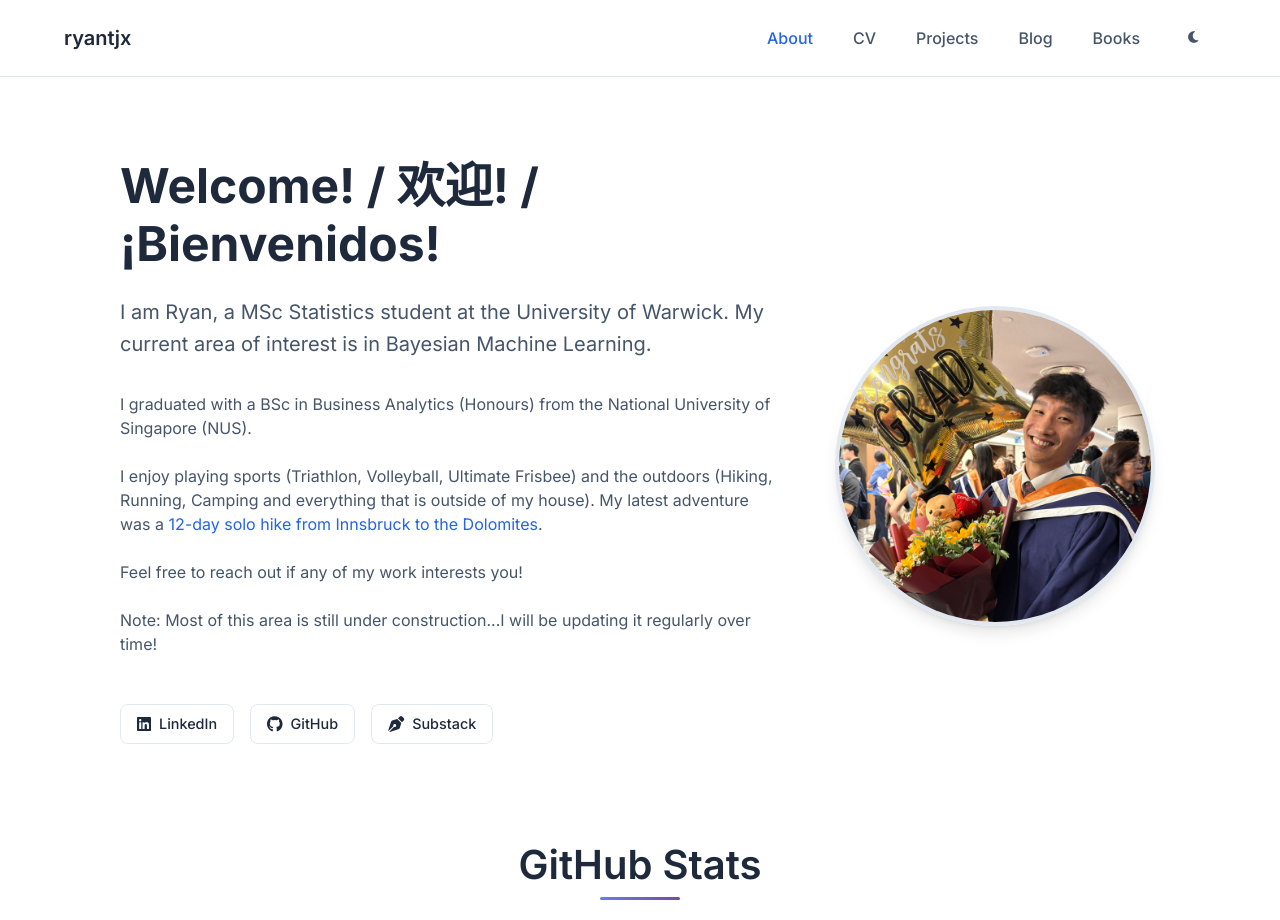
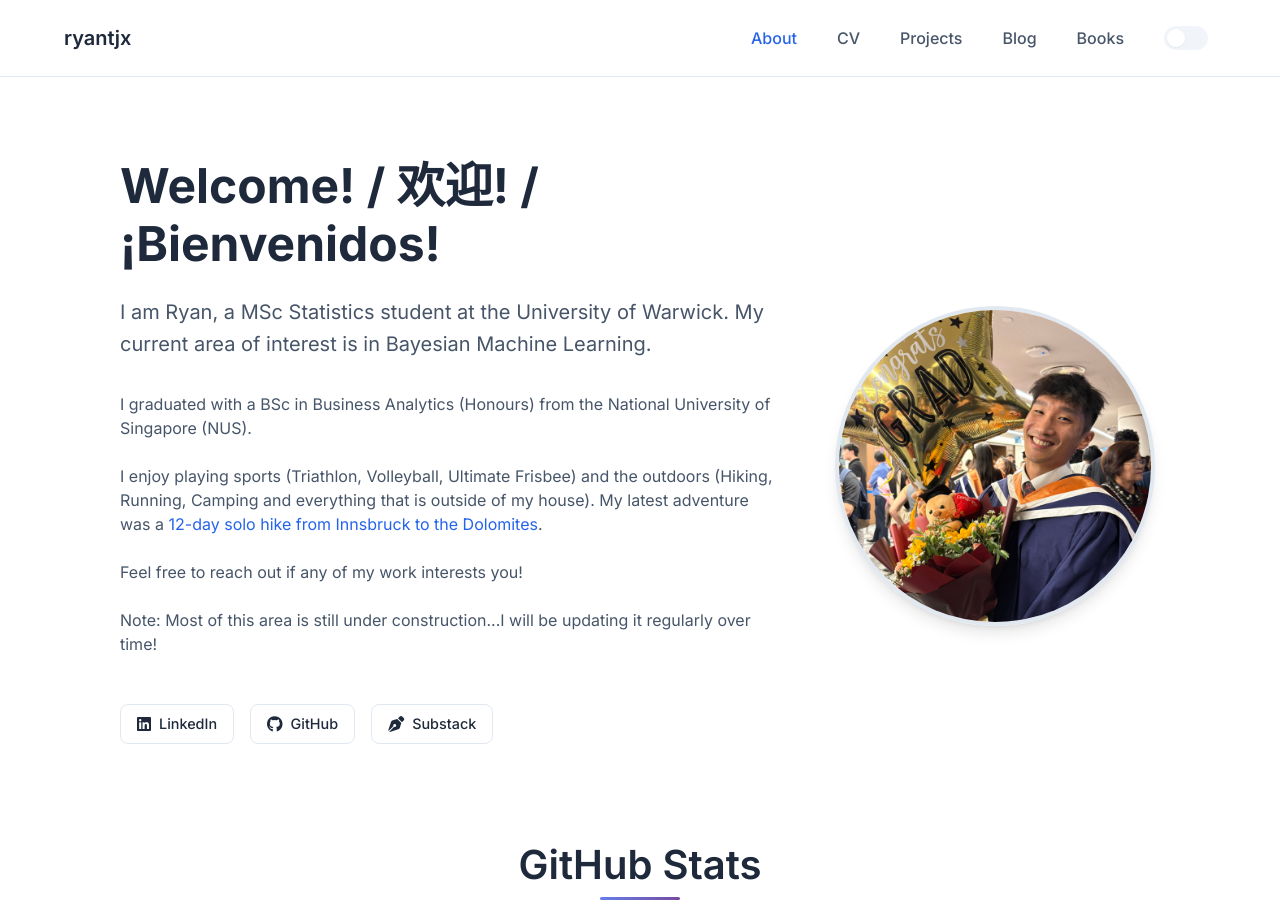
Before and after one commit to ryantjx/ryantjx.github.io, a Jekyll site: the page built from index.html, in a window 1280 px wide. Shown: the top 920 px of the page. Built offline with Jekyll 4.4.1, drawn with Linux system fonts in a browser that asks for light colours; the list of posts is cut into pages by our own code; grey boxes are pictures that could not be loaded.

Commit message:
update toggle buttons

```diff
--- a/_includes/header.html
+++ b/_includes/header.html
@@ -38,16 +38,25 @@
             </a>
           {% endfor %}
 
-          <!-- Theme toggle button -->
-          <button class="theme-toggle"
-                  id="theme-toggle"
-                  aria-label="Toggle dark mode"
-                  role="menuitem"
-                  tabindex="0">
-            <i class="fas fa-moon" id="theme-icon"></i>
-          </button>
+          <!-- Theme toggle inside mobile menu (switch style) -->
+          <div class="theme-toggle theme-switch" role="menuitem" >
+            <div class="switch" id="theme-switch">
+              <span class="switch-track" aria-hidden="true"></span>
+              <span class="switch-thumb" aria-hidden="true"></span>
+            </div>
+            <!-- <span class="switch-label visually-hidden">Toggle theme</span> -->
+          </div>
         </div>
       </nav>
     </div>
   </div>
 </header>
+
+<!-- Persistent theme toggle (icon for desktop, pill for mobile positioning)
+<button class="theme-toggle persistent-theme-toggle"
+        id="theme-toggle"
+        aria-label="Toggle dark mode"
+        role="button"
+        tabindex="0">
+  <i class="fas fa-moon" id="theme-icon" aria-hidden="true"></i>
+</button> -->
--- a/_sass/_layout.scss
+++ b/_sass/_layout.scss
@@ -176,6 +176,72 @@
       outline-offset: 2px;
     }
   }
+
+  // Theme switch (pill with knob) used in mobile menu
+  .theme-switch {
+    display: inline-flex;
+    align-items: center;
+    gap: 8px;
+    cursor: pointer;
+    user-select: none;
+    -webkit-user-select: none;
+  }
+
+  .switch {
+    width: 44px;
+    height: 24px;
+    position: relative;
+    display: inline-block;
+  }
+
+  .switch-track {
+    position: absolute;
+    inset: 0;
+    border-radius: 999px;
+    background: var(--border-light);
+    transition: background-color var(--transition-fast);
+  }
+
+  .switch-thumb {
+    position: absolute;
+    width: 18px;
+    height: 18px;
+    border-radius: 50%;
+    background: var(--bg-primary);
+    top: 3px;
+    left: 3px;
+    box-shadow: var(--shadow-sm);
+    transition: transform var(--transition-fast), background var(--transition-fast);
+  }
+
+  .switch.on .switch-track {
+    background: var(--primary-color);
+  }
+
+  .switch.on .switch-thumb {
+    transform: translateX(20px);
+    background: #fff;
+  }
+
+  .visually-hidden {
+    position: absolute !important;
+    height: 1px; width: 1px;
+    overflow: hidden;
+    clip: rect(1px, 1px, 1px, 1px);
+    white-space: nowrap;
+  }
+
+  // Persistent toggle positioning: place outside hamburger on mobile
+  .persistent-theme-toggle {
+    display: none; /* hidden on desktop by default */
+    position: absolute;
+    right: 56px; /* sit left of the hamburger */
+    top: 14px;
+    z-index: 1100;
+    background: none;
+    border: none;
+    color: var(--text-secondary);
+  }
 }
 
 // Mobile navigation - Force display and ensure it works
@@ -339,6 +405,24 @@
           transform: rotate(-45deg) !important;
           top: 0 !important;
         }
+      }
+    }
+    // Show persistent toggle on small screens (placed near hamburger)
+    .persistent-theme-toggle {
+      display: inline-flex !important;
+      right: 56px;
+      top: 10px;
+      color: #475569;
+    }
+
+    // Make the switch thumb and track better visible in menu
+    .theme-switch {
+      margin-top: 0;
+      .switch-track {
+        background: #e6e9ef;
+      }
+      .switch.on .switch-track {
+        background: #2563eb;
       }
     }
   }
--- a/assets/js/main.js
+++ b/assets/js/main.js
@@ -5,6 +5,8 @@
   // Theme management
   const themeToggle = document.getElementById('theme-toggle');
   const themeIcon = document.getElementById('theme-icon');
+  const themeSwitch = document.getElementById('theme-switch');
+  const themeSwitchContainer = document.querySelector('.theme-switch');
   const html = document.documentElement;
 
   // Get stored theme or default to system preference
@@ -30,7 +32,24 @@
   // Update theme icon
   function updateThemeIcon(theme) {
     if (themeIcon) {
+      // Update FontAwesome icon classes
       themeIcon.className = theme === 'dark' ? 'fas fa-sun' : 'fas fa-moon';
+      // Update aria-pressed
+      themeIcon.setAttribute('aria-hidden', 'true');
+    }
+
+    // Update switch visual state if present
+    if (themeSwitch) {
+      if (theme === 'dark') {
+        themeSwitch.classList.add('on');
+        themeSwitch.setAttribute('data-state', 'dark');
+      } else {
+        themeSwitch.classList.remove('on');
+        themeSwitch.setAttribute('data-state', 'light');
+      }
+    }
+    if (themeSwitchContainer) {
+      themeSwitchContainer.setAttribute('aria-checked', theme === 'dark' ? 'true' : 'false');
     }
   }
 
@@ -56,7 +75,26 @@
 
   // Event listeners
   if (themeToggle) {
-    themeToggle.addEventListener('click', toggleTheme);
+    themeToggle.addEventListener('click', function(e) {
+      e.preventDefault();
+      toggleTheme();
+    });
+  }
+
+  // Mobile switch click
+  if (themeSwitchContainer) {
+    themeSwitchContainer.addEventListener('click', function(e) {
+      e.preventDefault();
+      toggleTheme();
+    });
+
+    // Allow keyboard activation
+    themeSwitchContainer.addEventListener('keydown', function(e) {
+      if (e.key === 'Enter' || e.key === ' ') {
+        e.preventDefault();
+        toggleTheme();
+      }
+    });
   }
 
   // Initialize on page load
```
